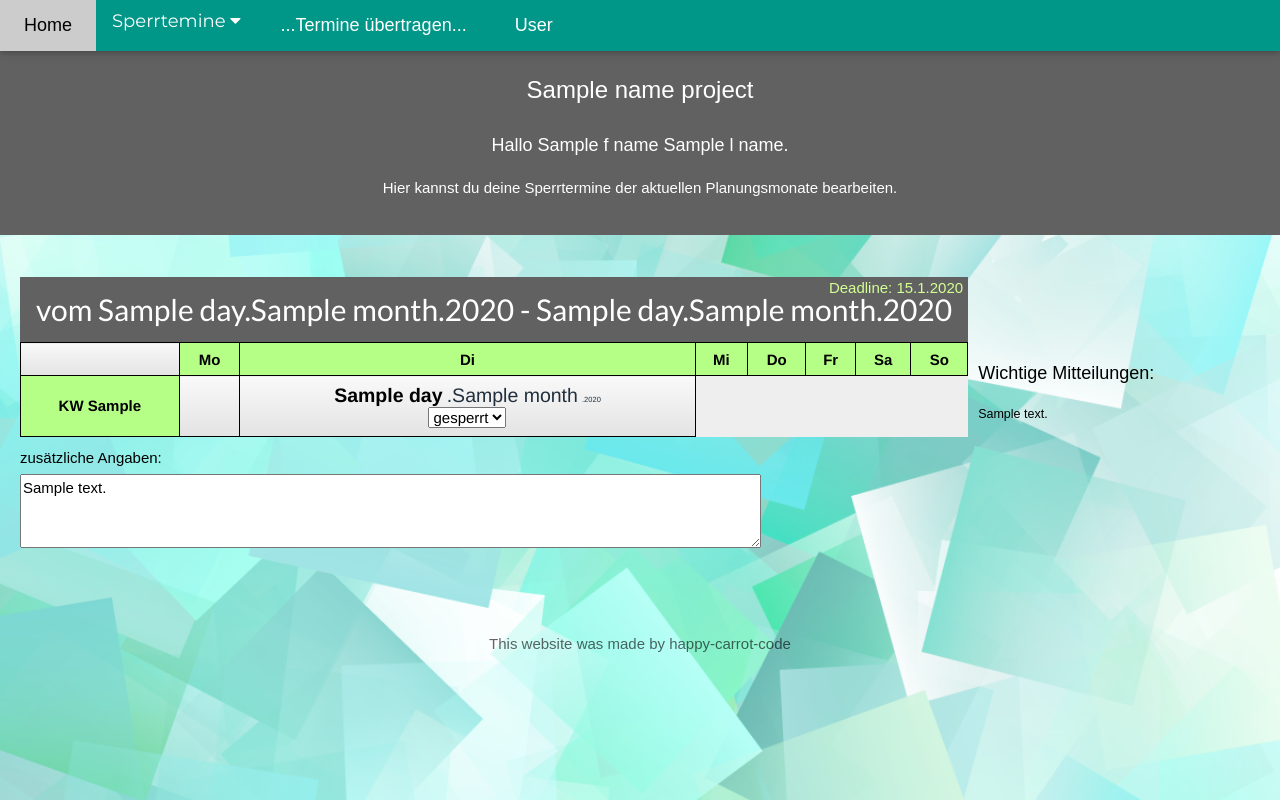
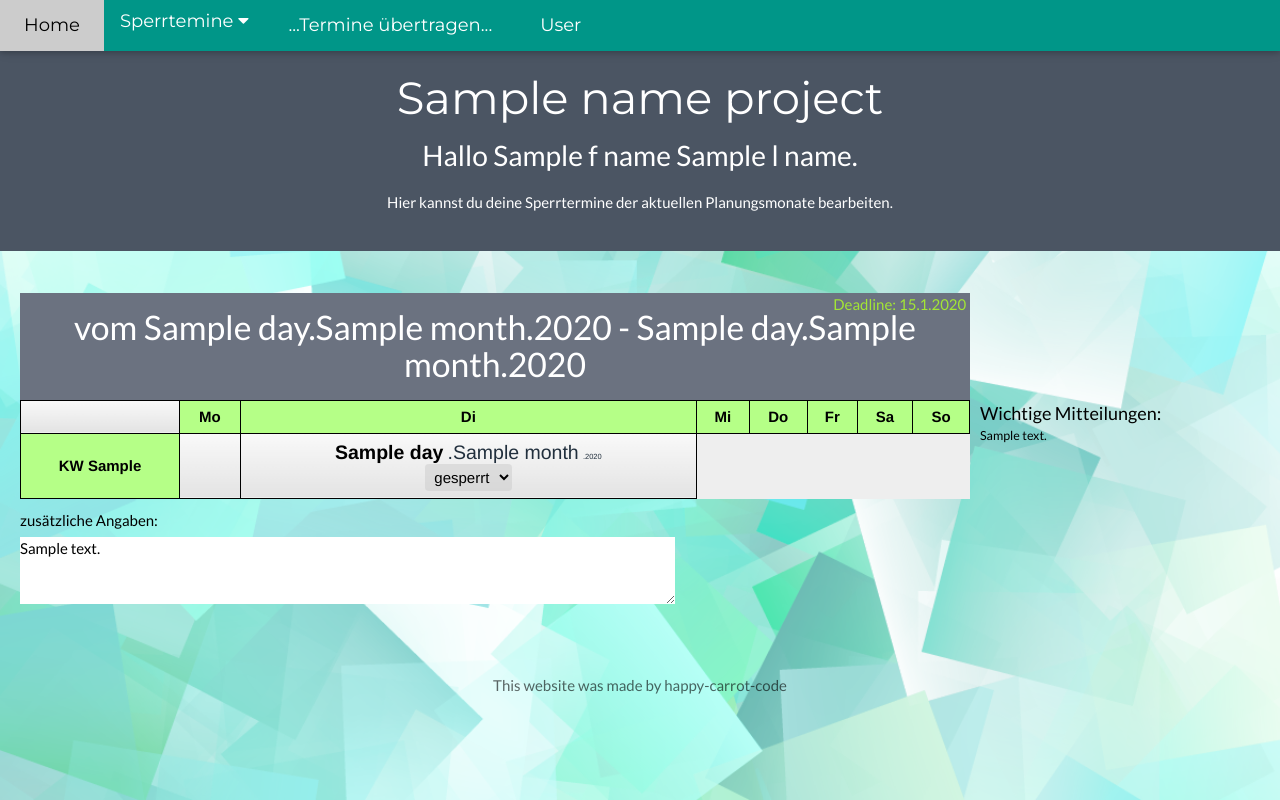
Before and after one commit to TomBenRu/hcc_plan_api, a FastAPI app: template templates/index_actor.html in a window 1280 px wide. Run offline with FastAPI, Linux system fonts and the light colour scheme; the template is opened without the code that fills it: most values are stand-ins (such as "Sample title", 1, 10 or a date in 2020); parts of the project's set-up code (start-up, migrations or seed data) failed here and were passed over; some libraries are stand-ins or nearby versions.

```diff
--- a/static/calendar.css
+++ b/static/calendar.css
@@ -1,15 +1,22 @@
-* {
-    font-family: sans-serif;
-}
-
+.drop_x {
+        background-color:rgba(204, 204, 204, 0.5);
+        padding: 0.25em 0.35em;
+        border-radius: 0.25em;
+    }
 .drop_v {
             background-color:rgba(0, 0, 255, 0.5);
+            padding: 0.25em 0.35em;
+            border-radius: 0.25em;
         }
 .drop_n {
             background-color:rgba(255, 166, 0, 0.5);
+            padding: 0.25em 0.35em;
+            border-radius: 0.25em;
         }
 .drop_g {
             background-color:rgba(0, 128, 0, 0.5);
+            padding: 0.25em 0.35em;
+            border-radius: 0.25em;
         }
 .wrapper {
         display: grid;
--- a/templates/index_actor.html
+++ b/templates/index_actor.html
@@ -1,4 +1,5 @@
 {% extends "index_base.html" %}
+
 {% block links %}
     {{ super() }}
     <link rel="stylesheet" href="{{ url_for('static', path='/calendar.css') }}">
@@ -18,25 +19,31 @@
             {% endfor %}
         </div>
     </div>
-    <a class="w3-bar-item w3-button w3-hide-small w3-padding-large w3-hover-white" onclick="submit_form()">...Termine übertragen...</a>
+    <a class="w3-bar-item w3-button w3-hide-small w3-padding-large w3-hover-white"
+    hx-post="{{ url_for('actor_plan_periods_handler') }}"
+    hx-trigger="click"
+    hx-target="#alerts"
+    hx-swap="beforeend"
+    hx-include="#form1">...Termine übertragen...</a>
     <a href="#" class="w3-bar-item w3-button w3-hide-small w3-padding-large w3-hover-white">User</a>
 {% endblock %}
 {% block navbar_small_items %}
-    <a class="w3-bar-item w3-button w3-padding-large" onclick="submit_form()">Termine übertragen</a>
+    <a class="w3-bar-item w3-button w3-padding-large"
+    hx-post="{{ url_for('actor_plan_periods_handler') }}"
+    hx-trigger="click"
+    hx-target="#alerts"
+    hx-swap="beforeend"
+    hx-include="#form1">Termine übertragen</a>
     <a href="#" class="w3-bar-item w3-button w3-padding-large">User</a>
 {% endblock %}
 
 {% block cont_header %}
-    <p class="w3-xlarge">{{ name_project }}</p>
-    <p class="w3-large">Hallo {{ f_name }} {{ l_name }}.</p>
-    {% if success %}
-        <p>Die Termine wurden erfolgreich übertragen. Du kannst die Bearbeitung der Sperrtermine fortsetzen.</p>
-    {% else %}
-        <p>Hier kannst du deine Sperrtermine der aktuellen Planungsmonate bearbeiten.</p>
-    {% endif %}
+    <h1 class="text-5xl">{{ name_project }}</h1>
+    <p class="text-3xl">Hallo {{ f_name }} {{ l_name }}.</p>
+    <p>Hier kannst du deine Sperrtermine der aktuellen Planungsmonate bearbeiten.</p>
 {% endblock %}
 {% block cont_main %}
-<form method="post" action="{{ url_for('actor_plan_periods_handler') }}" id="form1" class="grid_center">
+<form id="form1" class="grid_center">
     {% for planung_filled_in in plan_periods %}
 
         {% set plan_period = planung_filled_in.plan_period %}
@@ -44,11 +51,11 @@
         {% set deadline = plan_period.deadline %}
         <br id="pp-{{plan_period.start}}" style="margin-bottom: 50px">
         <div class="wrapper">
-            <div class="w3-container w3-dark-grey w3-center" style="position: relative; margin-top: 20px!important; margin-bottom: 0px">
-                <div style="position: absolute; top: 0; right: 5px; color: #d4ff95">
+            <div class="container mx-auto bg-gray-500 text-center relative mt-5 mb-0">
+                <div class="absolute top-0 right-1 text-lime-400">
                     Deadline: {{deadline.day}}.{{deadline.month}}.{{deadline.year}}
                 </div>
-                <h2>vom {{ plan_period.start.day }}.{{ plan_period.start.month }}.{{ plan_period.start.year }} - {{ plan_period.end.day }}.{{ plan_period.end.month }}.{{ plan_period.end.year }}</h2>
+                <h2 class="text-4xl text-white">vom {{ plan_period.start.day }}.{{ plan_period.start.month }}.{{ plan_period.start.year }} - {{ plan_period.end.day }}.{{ plan_period.end.month }}.{{ plan_period.end.year }}</h2>
             </div>
             <div></div>
             <table class="calendar_table" id="period_{{plan_period.id}}">
--- a/templates/index_base.html
+++ b/templates/index_base.html
@@ -4,6 +4,9 @@
     <title>hcc-online</title>
     <meta charset="UTF-8">
     <meta name="viewport" content="width=device-width, initial-scale=1">
+    <script src="https://unpkg.com/htmx.org@1.9.12" integrity="sha384-ujb1lZYygJmzgSwoxRggbCHcjc0rB2XoQrxeTUQyRjrOnlCoYta87iKBWq3EsdM2" crossorigin="anonymous"></script>
+    <script src="https://unpkg.com/htmx.org/dist/ext/remove-me.js"></script>
+    <script src="https://cdn.tailwindcss.com"></script>
     {% block links %}
     <link rel="stylesheet" href="https://www.w3schools.com/w3css/4/w3.css">
     <link rel="stylesheet" href="https://fonts.googleapis.com/css?family=Lato">
@@ -12,9 +15,9 @@
     <link rel="icon" href="{{ url_for('static', path='/favicon.ico') }}">
     {% endblock %}
     <style>
-    body,h1,h2,h3,h4,h5,h6 {font-family: "Lato", sans-serif}
+    <!-- body,h1,h2,h3,h4,h5,h6 {font-family: "Lato", sans-serif}
     .w3-bar,h1,button {font-family: "Montserrat", sans-serif}
-    .fa-anchor,.fa-coffee {font-size:200px}
+    .fa-anchor,.fa-coffee {font-size:200px} -->
 
     /* Full-width input fields */
     input[type=text], input[type=password] {
@@ -62,9 +65,9 @@
       border-radius: 50%;
     }
 
-    .container {
+    <!-- .container {
       padding: 16px;
-    }
+    } -->
     .padding-top-container {
       padding-top: 48px !important;
       padding-bottom: 20px !important;
@@ -145,7 +148,7 @@
     </style>
   </head>
 <body style="overflow: auto; display: block; background-image: url({{ url_for('static', path='/funny-background-2.png') }}); background-size: cover;">
-
+  <div id="alerts" class="fixed top-7 right-0 m-8 space-y-4"></div>
 {% block navbar %}
 <!-- Navbar -->
 <div class="w3-top">
@@ -171,20 +174,20 @@
 {% endblock %}
 
 <!-- Header -->
-<header class="w3-container w3-dark-grey w3-center padding-top-container">
+<header class="mx-auto bg-gray-600 text-center text-white space-y-5 pt-20 pb-10">
   {% block cont_header %}
-    <h1 class="w3-margin w3-xxlarge">{{ name_project }}</h1>
-    <p class="w3-xlarge">Willkommen beim Online-Service von hcc-plan.</p>
+    <h1 class="text-5xl">{{ name_project }}</h1>
+    <p class="text-3xl">Willkommen beim Online-Service von hcc-plan.</p>
     {% if InvalidCredentials == True %}
-        <p class="w3-xxlarge">Login fehlgeschlagen.</p>
+        <p class="text-3xl">Login fehlgeschlagen.</p>
     {% endif %}
     {% if logged_out == True %}
-        <p class="w3-xxlarge">Logout erfolgreich.</p>
+        <p class="text-3xl">Logout erfolgreich.</p>
     {% endif %}
     {% if account_changed == True %}
-        <p class="w3-xlarge">Deine Zugangsdaten wurden geändert. Um fortzufahren musst du dich erneut einloggen.</p>
+        <p class="text-3xl">Deine Zugangsdaten wurden geändert. Um fortzufahren musst du dich erneut einloggen.</p>
     {% endif %}
-    <p class="w3-xlarge">Zum Fortfahren bitte einloggen.</p>
+    <p class="text-3xl">Zum Fortfahren bitte einloggen.</p>
     <button class="w3-button w3-black w3-padding-large w3-large w3-margin-top" onclick="document.getElementById('login01').style.display='block'">Login</button>
   {% endblock %}
 </header>
--- a/templates/index_home.html
+++ b/templates/index_home.html
@@ -13,9 +13,9 @@
     <a href="{{ url_for('logout') }}" class="w3-bar-item w3-button w3-padding-large">Logout</a>
 {% endblock %}
 {% block cont_header %}
-<h1 class="w3-margin w3-xxlarge">{{ name_project }}</h1>
-  <p class="w3-xlarge">Hallo {{ f_name }} {{ l_name }}.</p>
-  <p class="w3-xlarge">Du hast dich erfolgreich eingeloggt.</p>
+<h1 class="text-5xl">{{ name_project }}</h1>
+<p class="text-3xl">Hallo {{ f_name }} {{ l_name }}.</p>
+<p>Du hast dich erfolgreich eingeloggt.</p>
 {% endblock %}
 {% block cont_main %}
 {% endblock %}
--- /dev/null
+++ b/templates/post_success.html
@@ -0,0 +1,4 @@
+<div>
+    <p class="p-4 bg-green-500 bg-opacity-60 text-white rounded-lg shadow-lg shadow-green-500"
+    hx-ext="remove-me" remove-me="20s">Übertragung erfolgreich.</p>
+</div>
```
Also changed, not shown: routers/actors.py (+3 -7 lines).
